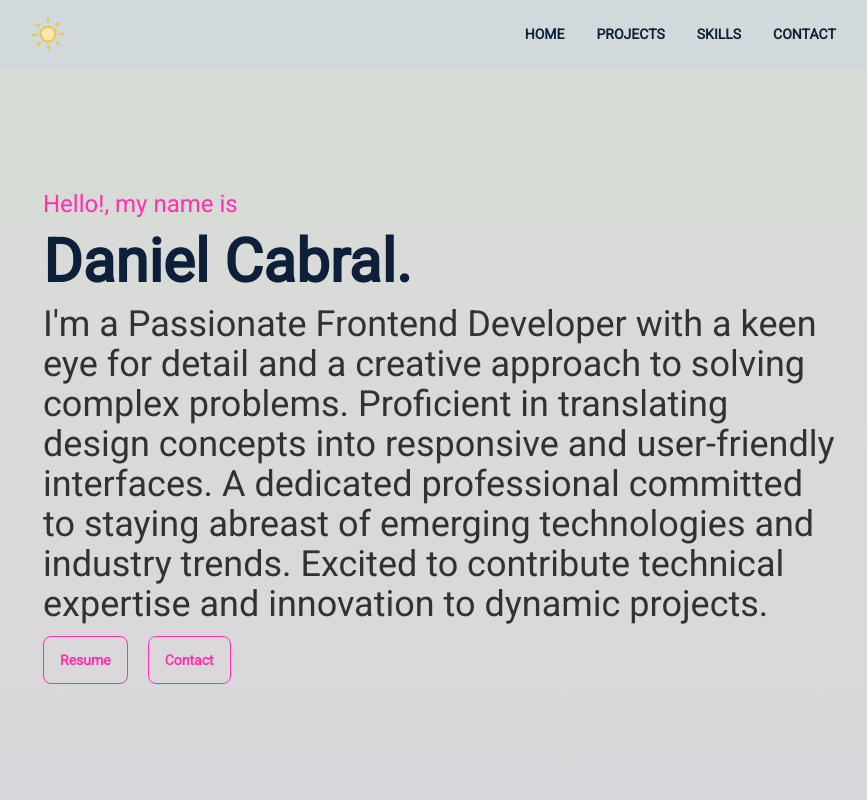
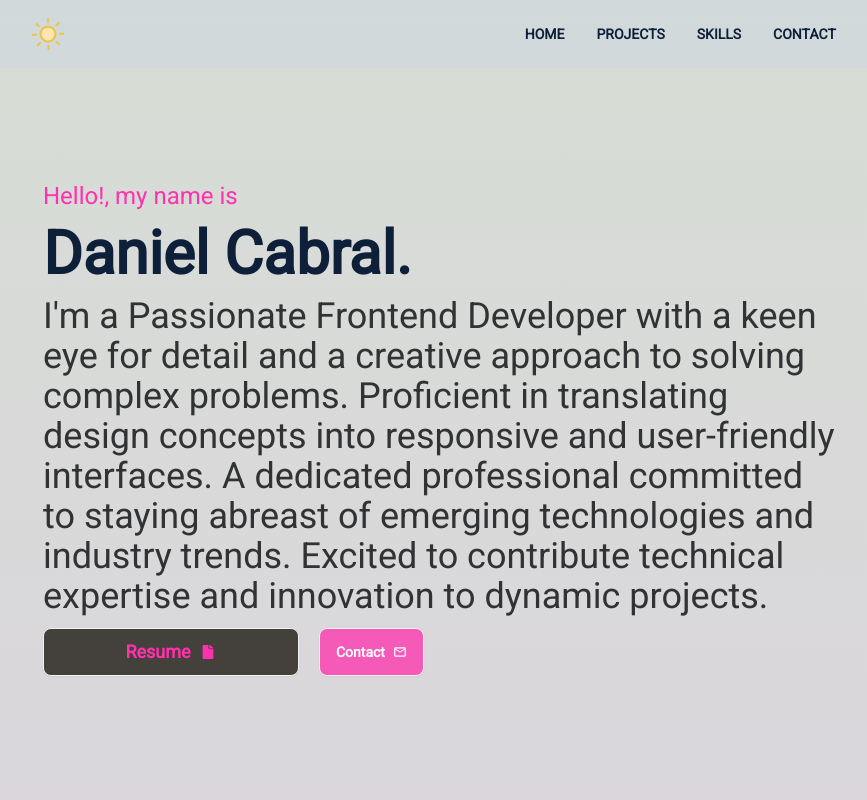
Before and after one commit to hugodanielcabral/portfolio, a React (Vite) app: page / in a window 1280 px wide. Shown: the top 800 px of the page, without its empty margins (197-1064 px from the left). Built offline with nearby package versions, Linux system fonts and the light colour scheme.

Commit message:
Add icons to resume and contact buttons

```diff
--- a/src/components/main/home/MainHome.jsx
+++ b/src/components/main/home/MainHome.jsx
@@ -1,6 +1,9 @@
+import { IoIosDocument } from "react-icons/io";
+import { MdOutlineMailOutline } from "react-icons/md";
+
 export const MainHome = () => {
   return (
-    <section id="home" className="justify-center w-3/4 mt-20 md:mt-10 lg:p-20">
+    <section id="home" className="justify-center w-3/4 mt-20 md:mt-8 lg:p-20">
       <h3 className="text-lg lg:text-2xl text-[#FF31AD]">Hello!, my name is</h3>
       <h1 className="my-3 text-4xl lg:text-6xl text-[#0E1F39] dark:text-[#FFF9F3] font-bold">
         Daniel Cabral.
@@ -14,14 +17,21 @@ export const MainHome = () => {
         technical expertise and innovation to dynamic projects.
       </h2>
       <article className="flex mt-3 gap-x-5">
-        <button className="btn btn-outline border-[#FF31AD] text-[#FF31AD]">
-          <a href="/resume_daniel_cabral_en.pdf" download>
-            Resume
-          </a>
-        </button>
-        <button className="btn btn-outline border-[#FF31AD] text-[#FF31AD]">
-          <a href="#contact">Contact</a>
-        </button>
+        <a
+          href="/resume_daniel_cabral_en.pdf"
+          download
+          className="btn bg-stone-700 hover:bg-stone-800 text-[#FF31AD] btn-wide text-lg dark:bg-slate-200 dark:hover:bg-slate-300"
+        >
+          Resume
+          <IoIosDocument />
+        </a>
+
+        <a
+          href="#contact"
+          className="btn bg-[#FF31AD] hover:bg-[#cf4e9b] text-white bg-opacity-75"
+        >
+          Contact <MdOutlineMailOutline />
+        </a>
       </article>
     </section>
   );
```
